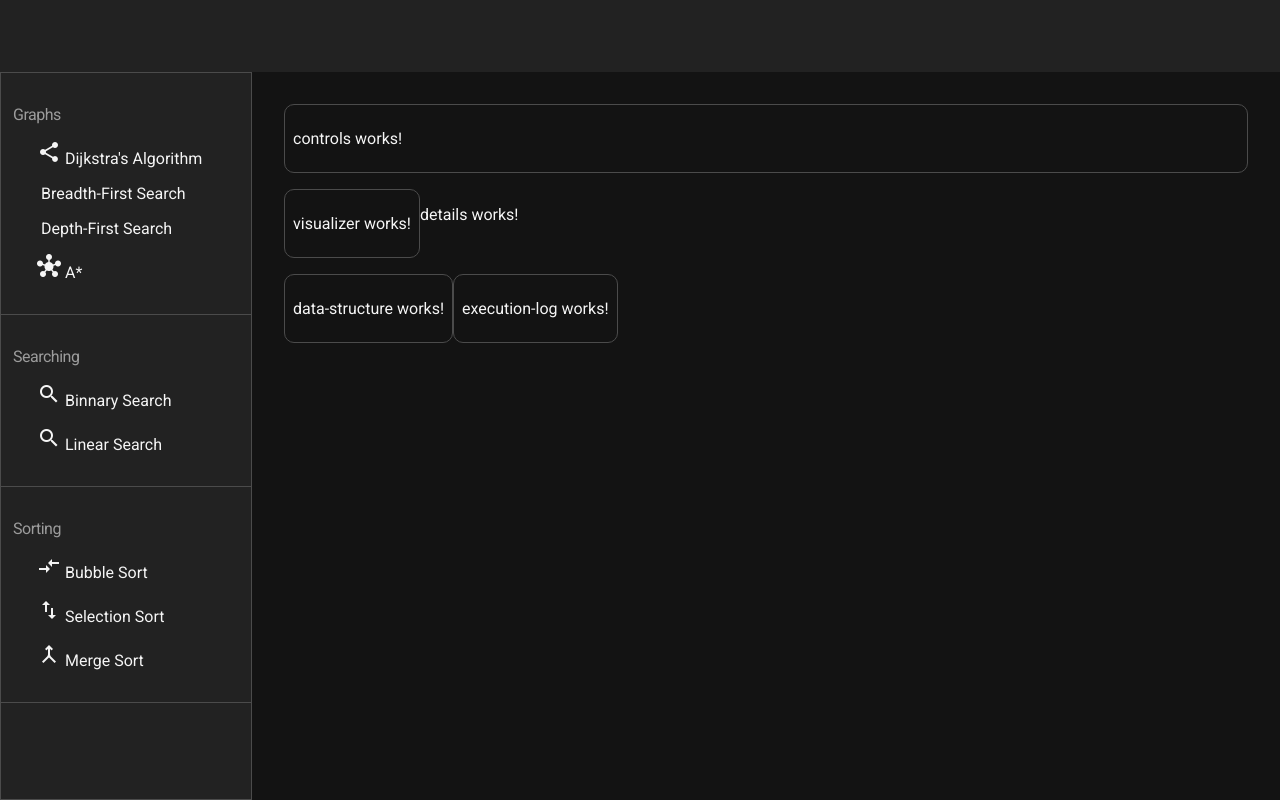
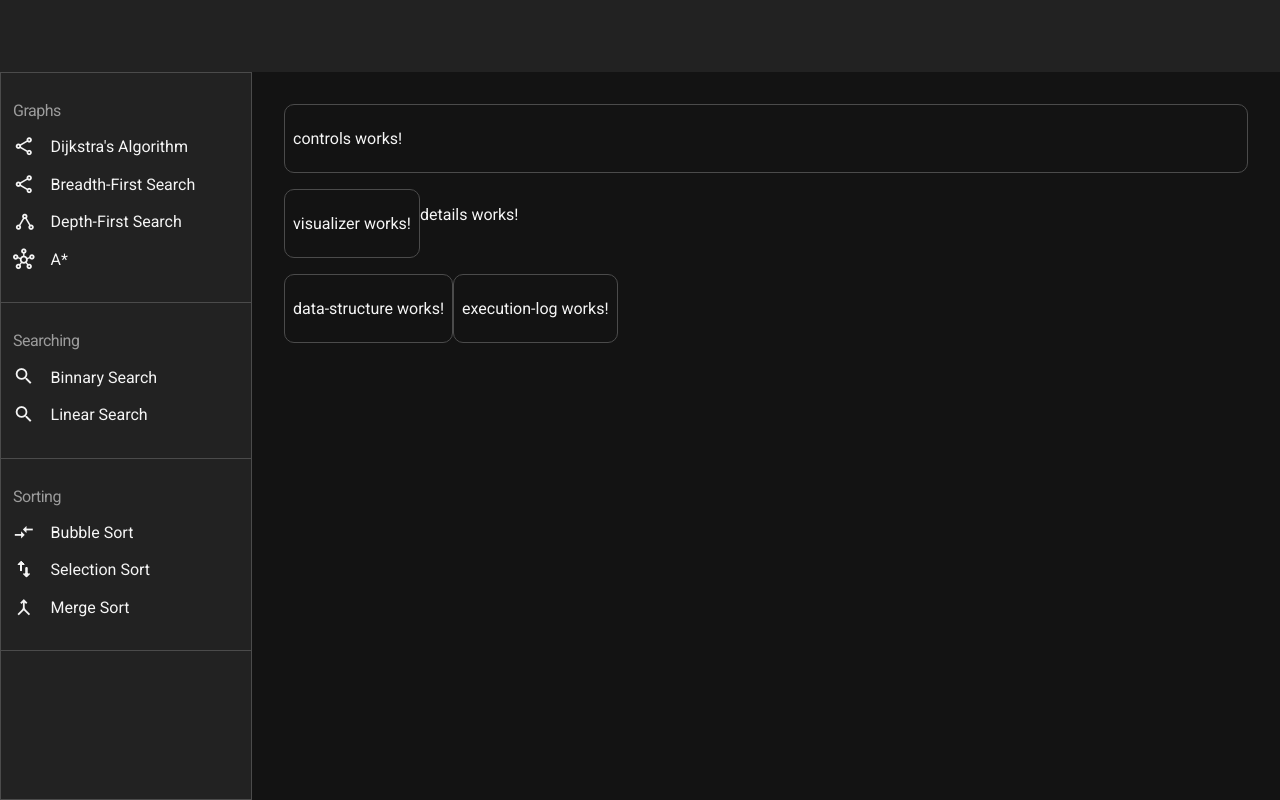
Before and after one commit to flavia3107/algorithm-visualizer, an Angular app: page / in a window 1280 px wide. Built offline with nearby package versions, Linux system fonts and the light colour scheme.

Commit message:
Algorithm-Visualizer: Sidenav - P3

```diff
--- a/src/app/components/sidenav/sidenav.html
+++ b/src/app/components/sidenav/sidenav.html
@@ -4,8 +4,8 @@
 
 	<ul class="flex-column">
 		@for (algorithm of group.value; track algorithm.key) {
-		<li>
-			<span class="material-icons">{{algorithm.icon}}</span>
+		<li class="flex-row middle">
+			<span class="material-icons-outlined" [class.rotate]="algorithm?.rotate">{{algorithm.icon}}</span>
 			{{ algorithm.title }}
 		</li>
 		}
--- a/src/app/components/sidenav/sidenav.scss
+++ b/src/app/components/sidenav/sidenav.scss
@@ -10,13 +10,22 @@ p {
 li {
 	list-style: none;
 	margin-bottom: 1rem;
+	gap: 1rem;
 }
 
 .list-section {
 	border-bottom: 1px solid $border-color;
-	padding: 1rem 0.75rem 0;
+	padding: 0.75rem 0.75rem 0;
 }
 
 ul {
-	padding-left: 1.5rem;
+	padding-left: 0;
 }
+
+.material-icons-outlined {
+	font-size: 1.35rem;
+}
+
+.rotate {
+	transform: rotate(90deg);
+}
--- a/src/configs/algorithm-tree.ts
+++ b/src/configs/algorithm-tree.ts
@@ -1,4 +1,11 @@
-export const ALGORITHM_TREE = {
+export interface AlgorithmItem {
+	key: string;
+	title: string;
+	icon: string;
+	rotate?: boolean;
+}
+
+export const ALGORITHM_TREE: { [key: string]: AlgorithmItem[] } = {
 	sorting: [
 		{
 			key: 'bubble_sort',
@@ -37,12 +44,13 @@ export const ALGORITHM_TREE = {
 		{
 			key: 'bfs',
 			title: 'Breadth-First Search',
-			icon: ''
+			icon: 'share'
 		},
 		{
 			key: 'dfs',
 			title: 'Depth-First Search',
-			icon: ''
+			icon: 'share',
+			rotate: true
 		},
 		{
 			key: 'a*',
--- a/src/index.html
+++ b/src/index.html
@@ -7,7 +7,9 @@
   <base href="/">
   <meta name="viewport" content="width=device-width, initial-scale=1">
   <link rel="icon" type="image/x-icon" href="favicon.ico">
-  <link href="https://fonts.googleapis.com/icon?family=Material+Icons" rel="stylesheet">
+  <link
+    href="https://fonts.googleapis.com/icon?family=Material+Icons|Material+Icons+Outlined|Material+Icons+Two+Tone|Material+Icons+Round|Material+Icons+Sharp"
+    rel="stylesheet">
 </head>
 
 <body class="flex-column">
--- a/src/styles.scss
+++ b/src/styles.scss
@@ -30,6 +30,14 @@ body {
 	flex-direction: column;
 }
 
+.middle {
+	align-items: center;
+}
+
+.space_between {
+	justify-content: space-between;
+}
+
 .section {
 	padding: 0.5rem;
 	border-radius: 10px;
```
